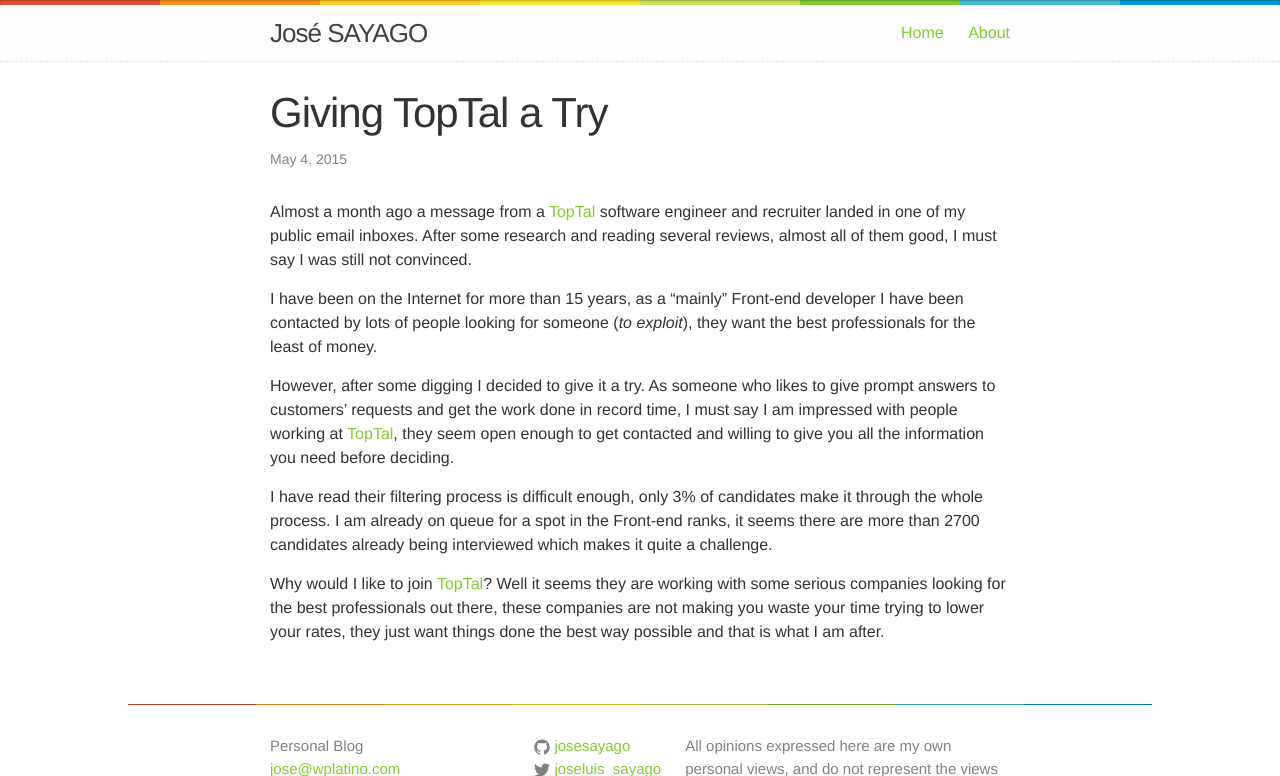
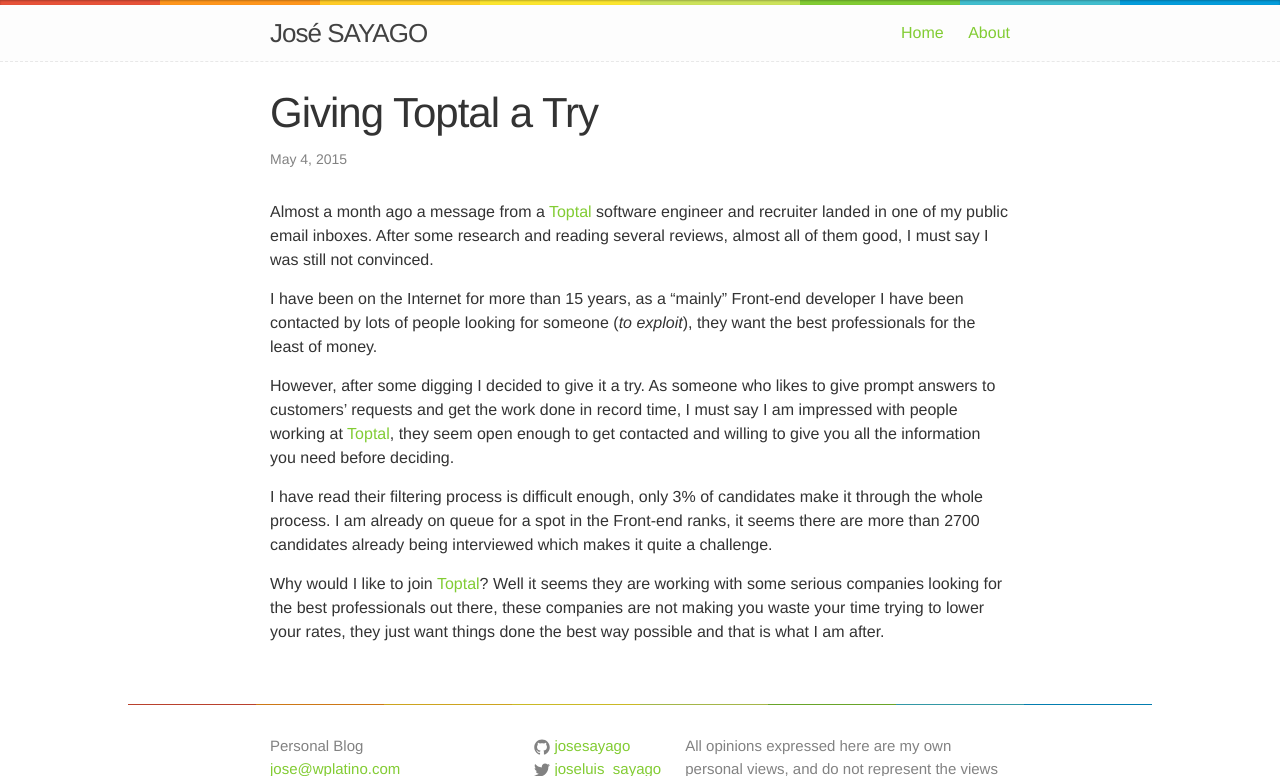
Before and after one commit to josesayago/blog, a Jekyll site: the page built from _posts/2015-05-04-giving-toptal-a-try.md, in a window 1280 px wide, cut to the strip 0-776 px from the top of the page. Built offline with Jekyll 4.4.1, drawn with Linux system fonts in a browser that asks for light colours.

Commit message:
Company cases

```diff
--- a/_posts/2015-05-04-giving-toptal-a-try.md
+++ b/_posts/2015-05-04-giving-toptal-a-try.md
@@ -1,18 +1,18 @@
 ---
 layout: post
-title:  "Giving TopTal a Try"
+title:  "Giving Toptal a Try"
 date:   2015-05-04 01:11:00
 categories: jobs
 ---
 
-Almost a month ago a message from a [TopTal] software engineer and recruiter landed in one of my public email inboxes. After some research and reading several reviews, almost all of them good, I must say I was still not convinced.
+Almost a month ago a message from a [Toptal] software engineer and recruiter landed in one of my public email inboxes. After some research and reading several reviews, almost all of them good, I must say I was still not convinced.
 
 I have been on the Internet for more than 15 years, as a "mainly" Front-end developer I have been contacted by lots of people looking for someone (_to exploit_), they want the best professionals for the least of money.
 
-However, after some digging I decided to give it a try. As someone who likes to give prompt answers to customers' requests and get the work done in record time, I must say I am impressed with people working at [TopTal], they seem open enough to get contacted and willing to give you all the information you need before deciding.
+However, after some digging I decided to give it a try. As someone who likes to give prompt answers to customers' requests and get the work done in record time, I must say I am impressed with people working at [Toptal], they seem open enough to get contacted and willing to give you all the information you need before deciding.
 
 I have read their filtering process is difficult enough, only 3% of candidates make it through the whole process. I am already on queue for a spot in the Front-end ranks, it seems there are more than 2700 candidates already being interviewed which makes it quite a challenge.
 
-Why would I like to join [TopTal]? Well it seems they are working with some serious companies looking for the best professionals out there, these companies are not making you waste your time trying to lower your rates, they just want things done the best way possible and that is what I am after.
+Why would I like to join [Toptal]? Well it seems they are working with some serious companies looking for the best professionals out there, these companies are not making you waste your time trying to lower your rates, they just want things done the best way possible and that is what I am after.
 
-[TopTal]:	https://www.toptal.com/#land-just-extraordinary-devs
+[Toptal]:	https://www.toptal.com/#land-just-extraordinary-devs
```
